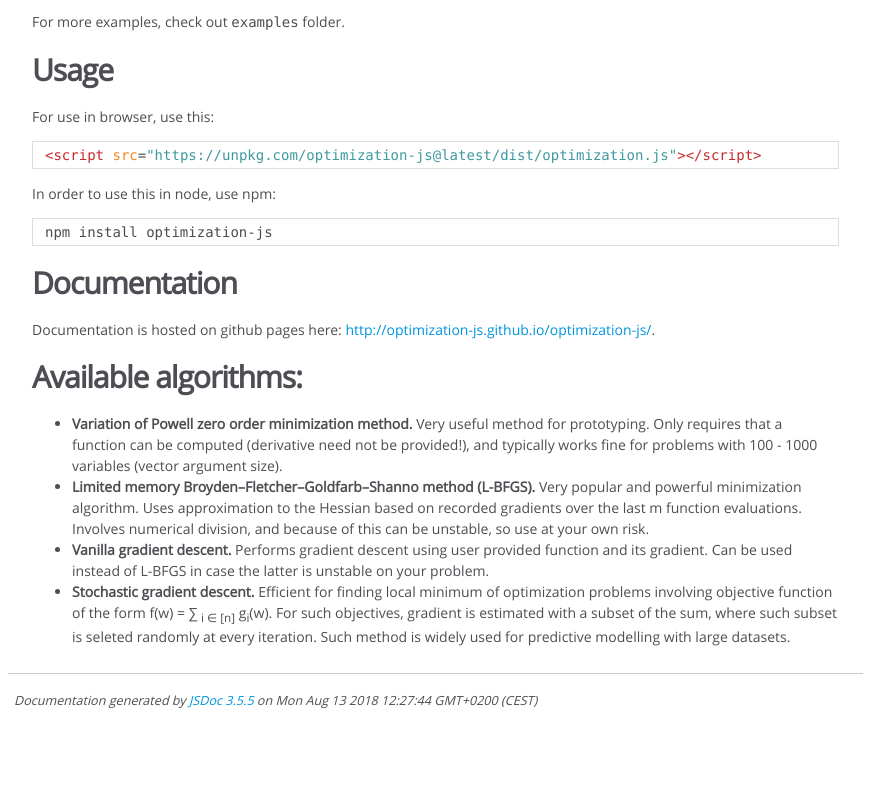
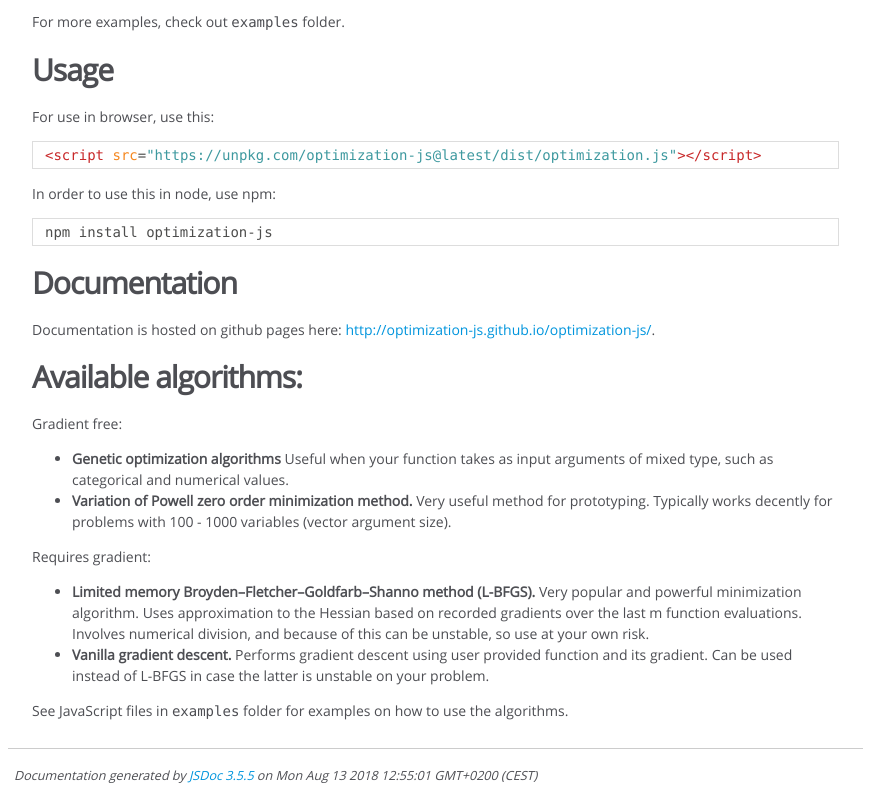
Before and after one commit to optimization-js/optimization-js, a website: page docs/index.html in a window 1280 px wide. Shown: the part 2021-2821 px from the top of the page, without its empty margins (0-887 px from the left). Before the commit the page ends 2746 px from the top, so only its background shows below. Drawn offline with Linux system fonts and the light colour scheme.

Commit message:
docs(readmes): Add description of new methods
Describe new methods in library, as well as adds a tiny correction to python_prototypes.

```diff
--- a/docs/index.html
+++ b/docs/index.html
@@ -74,12 +74,18 @@ var solution = optimjs.minimize_Powell(fnc, x0);
 <h2>Usage</h2><p>For use in browser, use this:</p>
 <pre class="prettyprint source"><code>&lt;script src=&quot;https://unpkg.com/optimization-js@latest/dist/optimization.js&quot;>&lt;/script></code></pre><p>In order to use this in node, use npm:</p>
 <pre class="prettyprint source lang-bash"><code>npm install optimization-js</code></pre><h2>Documentation</h2><p>Documentation is hosted on github pages here: <a href="http://optimization-js.github.io/optimization-js/">http://optimization-js.github.io/optimization-js/</a>.</p>
-<h2>Available algorithms:</h2><ul>
-<li><strong>Variation of Powell zero order minimization method.</strong> Very useful method for prototyping. Only requires that a function can be computed (derivative need not be provided!), and typically works fine for problems with 100 - 1000 variables (vector argument size). </li>
+<h2>Available algorithms:</h2><p>Gradient free:</p>
+<ul>
+<li><strong>Genetic optimization algorithms</strong> Useful when your function takes as input arguments of
+mixed type, such as categorical and numerical values.  </li>
+<li><strong>Variation of Powell zero order minimization method.</strong> Very useful method for prototyping. Typically works decently for problems with 100 - 1000 variables (vector argument size).</li>
+</ul>
+<p>Requires gradient:</p>
+<ul>
 <li><strong>Limited memory Broyden–Fletcher–Goldfarb–Shanno method (L-BFGS).</strong> Very popular and powerful minimization algorithm. Uses approximation to the Hessian based on recorded gradients over the last m function evaluations. Involves numerical division, and because of this can be unstable, so use at your own risk.</li>
 <li><strong>Vanilla gradient descent.</strong> Performs gradient descent using user provided function and its gradient. Can be used instead of L-BFGS in case the latter is unstable on your problem.</li>
-<li><strong>Stochastic gradient descent.</strong> Efficient for finding local minimum of optimization problems involving objective function of the form f(w) = ∑ <sub>i ∈ [n]</sub> g<sub>i</sub>(w). For such objectives, gradient is estimated with a subset of the sum, where such subset is seleted randomly at every iteration. Such method is widely used for predictive modelling with large datasets.</li>
-</ul></article>
+</ul>
+<p>See JavaScript files in <code>examples</code> folder for examples on how to use the algorithms.</p></article>
     </section>
 
 
@@ -96,7 +102,7 @@ var solution = optimjs.minimize_Powell(fnc, x0);
 <br class="clear">
 
 <footer>
-    Documentation generated by <a href="https://github.com/jsdoc3/jsdoc">JSDoc 3.5.5</a> on Mon Aug 13 2018 12:27:44 GMT+0200 (CEST)
+    Documentation generated by <a href="https://github.com/jsdoc3/jsdoc">JSDoc 3.5.5</a> on Mon Aug 13 2018 12:55:01 GMT+0200 (CEST)
 </footer>
 
 <script> prettyPrint(); </script>
```
Also changed, not shown: docs/Categorical.html (+1 -1 lines), docs/Integer.html (+1 -1 lines), docs/OMGOptimizer.html (+1 -1 lines), docs/RandomOptimizer.html (+1 -1 lines), docs/Real.html (+1 -1 lines), docs/Space.html (+1 -1 lines), docs/global.html (+1 -1 lines), docs/optimization.js.html (+1 -1 lines), README.md, python_prototypes/README.md.
